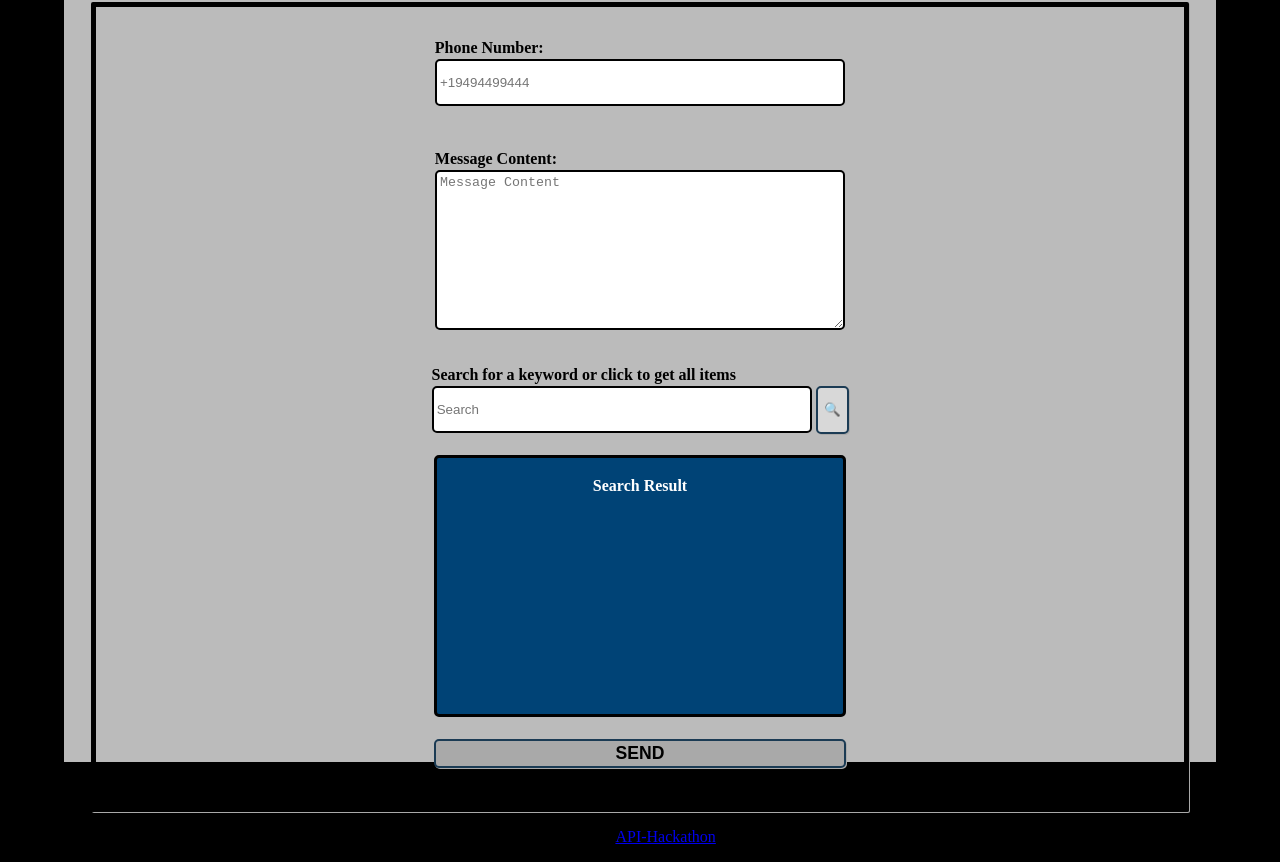
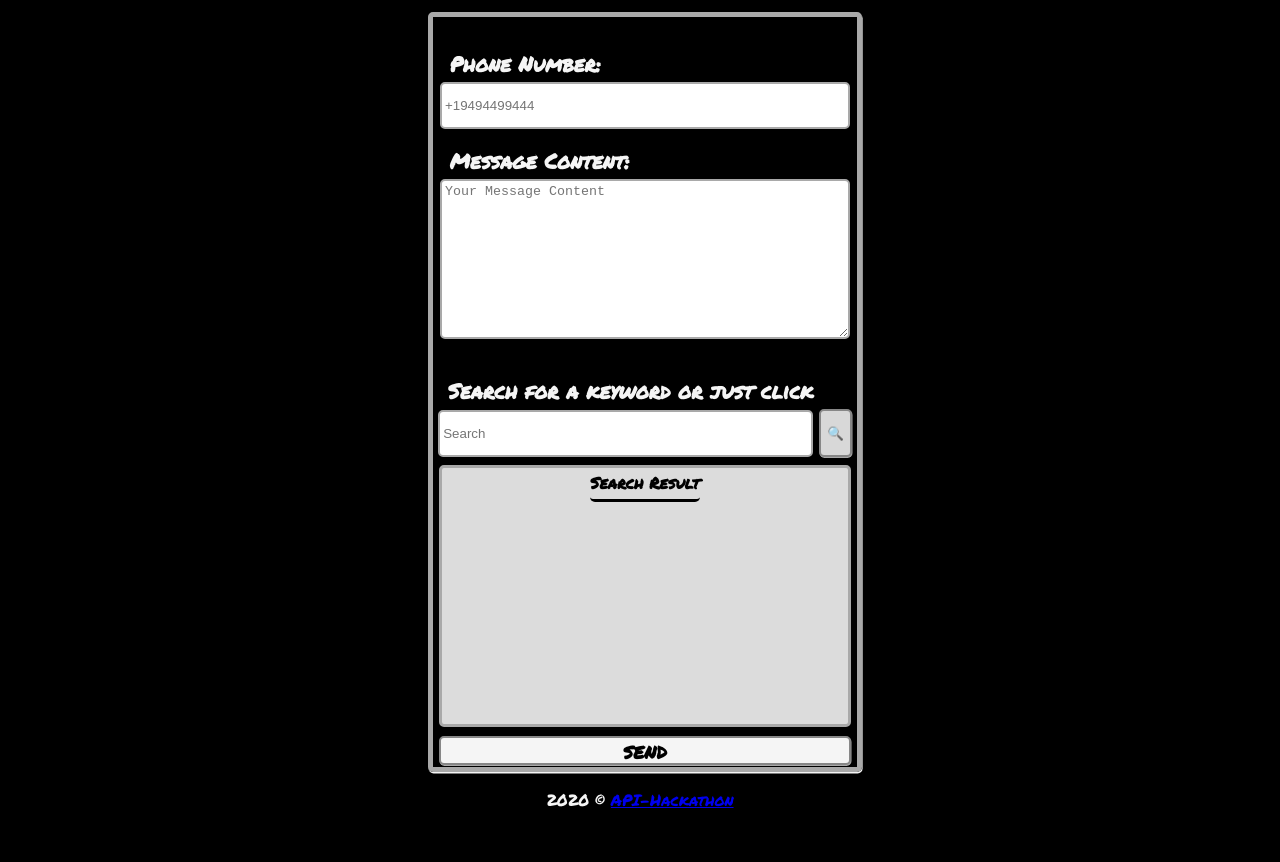
Before and after one commit to ashkankardan/meme-ms-api-hackathon, a website: page index.html in a window 1280 px wide. Shown: the part 86-948 px from the top of the page. After the commit the page ends 913 px from the top, so only its background shows below. Drawn offline with nearby package versions, Linux system fonts and the light colour scheme.

Commit message:
cleaned up the css

```diff
--- a/index.html
+++ b/index.html
@@ -4,6 +4,8 @@
   <meta charset="UTF-8">
   <meta name="viewport" content="width=device-width, initial-scale=1.0">
   <title>API Hackathon</title>
+  <link href="https://fonts.googleapis.com/css2?family=Permanent+Marker&display=swap" rel="stylesheet">
+
   <!-- <script src="./config.js"></script> -->
   <link rel="stylesheet" href="./style.css">
 </head>
@@ -24,20 +26,20 @@
             </div>
             <div id="msgContent">
               <label for="msg">Message Content:</label>
-              <textarea name="msg" id="msg" placeholder="Message Content"  rows="10"></textarea>
+              <textarea name="msg" id="msg" placeholder="Your Message Content"  rows="10"></textarea>
             </div>
           </div>
 
           <div class="memeSearch">
             <div id="search">
-              <label for="search">Search for a keyword or click to get all items</label>
+              <label for="search">Search for a keyword or just click</label>
               <input id="imgSearchTerm" type="text" name="search" placeholder="Search">
               <button id="searchBtn" class="imgBtn">
                 <P>&#128269</P>
               </button>
             </div>
             <div id="result">
-              <p>Search Result</p>
+              <p id="searchResultTitle">Search Result</p>
               <div id="resultImgs"></div>
             </div>
 
--- a/style.css
+++ b/style.css
@@ -1,13 +1,14 @@
 body {
+  font-family: 'Permanent Marker', cursive;
   background-color: black;
 }
-
 
 .container {
   display: grid;
   width: 90vw;
-  height: 105vh;
-  background-color: rgb(187, 187, 187);
+  height: 95vh;
+  background-color: rgb(0, 0, 0);
+  /* background-color: rgb(187, 187, 187); */
   justify-content: center;
   align-items: center;
   margin: 0 auto;
@@ -17,27 +18,29 @@ body {
 
 header {
   text-align: center;
+  color: whitesmoke
 }
 
 section {
-  height: 800px;
-  width: 85vw;
+  height: 750px;
+  width: 100%;
   display: grid;
+  margin: auto;
+
   /* grid-template-columns: 2fr 1fr; */
   grid-template-rows: auto auto;
-  border: 5px solid black;
-  border-radius: 2px;
-  box-shadow: darkgray 1px 1px;
-}
-
-main {
-
+  border: 5px solid darkgray;
+  border-radius: 5px;
+  box-shadow: whitesmoke 0.6px 1.5px;
 }
 
 label {
   display: block;
+  font-size: 1.3rem;
   font-weight: bold;
   margin-bottom: 2px;
+  padding-left: 10px;
+  color: whitesmoke;
 }
 
 .msgBox {
@@ -48,7 +51,7 @@ label {
 }
 
 #contact {
-  margin:  auto;
+  margin: auto;
   margin-bottom: 2%;
 }
 
@@ -57,9 +60,10 @@ label {
   margin-top: 2%;
 }
 
-#msg, #contactInput {
+#msg,
+#contactInput {
   width: 400px;
-  border: 2px solid black;
+  border: 2px solid darkgray;
   border-radius: 5px;
   padding: 0.2rem;
 }
@@ -81,8 +85,8 @@ label {
 
 #imgSearchTerm {
   height: 2.3rem;
-  width: 370px;
-  border: 2px solid black;
+  width: 365px;
+  border: 2px solid darkgray;
   border-radius: 5px;
   padding: 0.2rem;
 }
@@ -90,11 +94,12 @@ label {
 #result {
   margin: auto;
   margin-bottom: 2%;
-  background-color: rgb(0, 67, 118);
-  border: 3px solid rgb(0, 0, 0);
+  background-color: rgb(220, 220, 220);
+  border: 3px solid darkgray;
   border-radius: 2px;
   padding: 5px 20px;
   border-radius: 5px;
+  position: relative;
 
 
   margin: 4px, auto;
@@ -106,60 +111,49 @@ label {
   text-align: center;
 }
 
-#result p {
-  color: white;
+
+#searchResultTitle {
+  color: rgb(0, 0, 0)0);
   font-weight: bold;
+  display: inline;
+  border-bottom: 3px solid black;
+  border-radius: 5px;
+  padding-bottom: 5px;
 }
-
 
 img {
   width: 300px;
 }
 
-#overlay {
-  margin: auto;
-  margin-bottom: 2%;
-
-}
-
 button {
   text-align: center;
   background-color: rgb(216, 216, 216);
-  border: 2px solid rgb(27, 59, 84);
+  border: 2px solid rgb(135, 135, 135);
   border-radius: 5px;
-  box-shadow: darkgray 1px 1px;
+  box-shadow: darkgray .5px 1px;
 }
 
 #sendBtn {
+  font-family: 'Permanent Marker', cursive;
   align-items: center;
   margin: 0 auto;
   width: 412px;
   height: 1.8rem;
-  background-color: darkgrey;
+  background-color: whitesmoke;
   font-weight: bold;
   font-size: 1.1rem;
-
 }
 
 #sendBtn:hover {
   background-color: black;
-  color: white;
+  color: whitesmoke;
 }
 
 button p {
   text-align: center;
-
-
 }
-
-/* #overlayBtn {
-  background-image: url("./assets/img/overlayText.png");
-  background-repeat: no-repeat;
-  background-size: cover;
-
-} */
-
 
 footer {
   text-align: center;
+  color: whitesmoke;
 }
```
Also changed, not shown: 1 other file.
